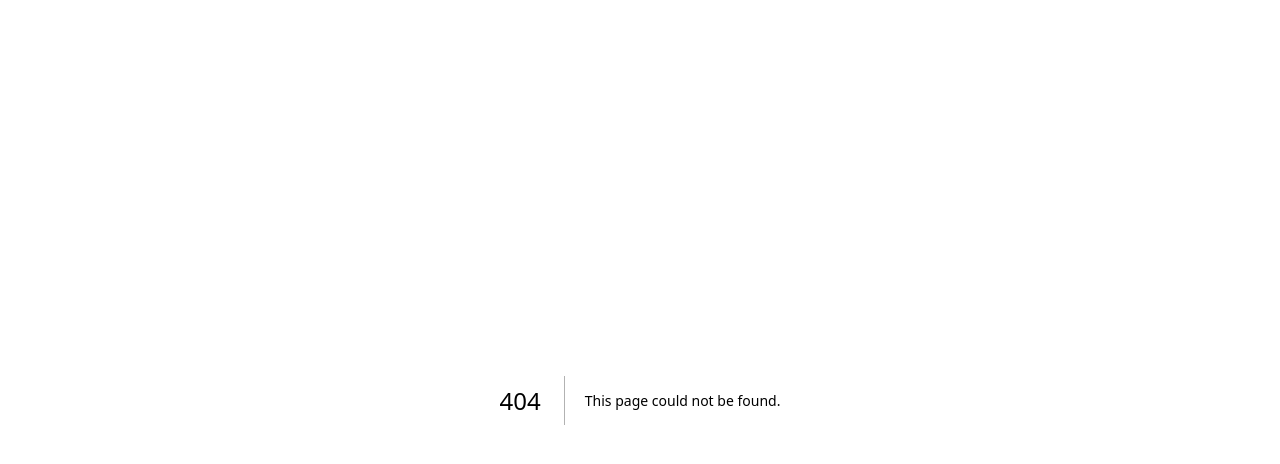
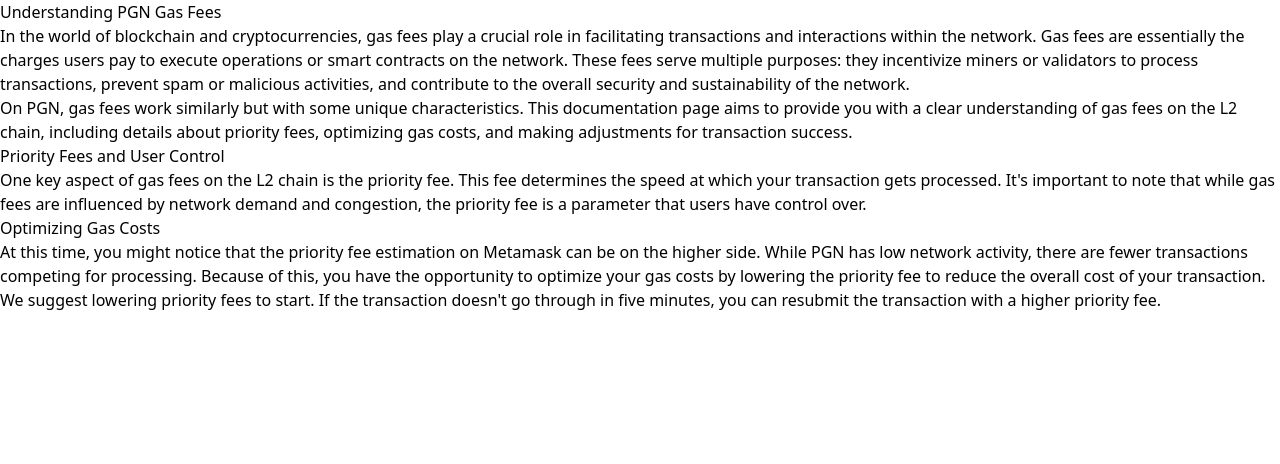
Before and after one commit to supermodularxyz/pgn-docs, a Next.js app: page /using-pgn/gas-fees in a window 1280 px wide. Before the commit this address had no page. Shown: the top 464 px of the page. Built offline with nearby package versions, Linux system fonts and the light colour scheme.

Commit message:
Added new Gas Fees page and FAQ

```diff
--- a/pages/faq.mdx
+++ b/pages/faq.mdx
@@ -30,6 +30,14 @@
 | 5    | Click the "Finalize" button to relay the transaction to PGN. | Ready to relay         |            |
 
 **If you don't perform all of these tasks, your transaction will not be bridged properly.**
+
+### Gas fees are currently high. What can I do to reduce this fee?
+
+At this time, you might notice that the priority fee estimation on Metamask can be on the higher side. While PGN has low network activity, there are fewer transactions competing for processing. Because of this, you have the opportunity to optimize your gas costs by lowering the priority fee to reduce the overall cost of your transaction.
+
+We suggest lowering priority fees to start. If the transaction doesn't go through in five minutes, you can resubmit the transaction with a higher priority fee.
+
+Learn more about [PGN gas fees](https://docs.publicgoods.network/using-pgn/gas-fees).
 
 ### Wen Discord?
 We do not plan to launch a Discord server for PGN at this time.
--- /dev/null
+++ b/pages/using-pgn/gas-fees.mdx
@@ -0,0 +1,15 @@
+# Understanding PGN Gas Fees
+
+In the world of blockchain and cryptocurrencies, gas fees play a crucial role in facilitating transactions and interactions within the network. Gas fees are essentially the charges users pay to execute operations or smart contracts on the network. These fees serve multiple purposes: they incentivize miners or validators to process transactions, prevent spam or malicious activities, and contribute to the overall security and sustainability of the network.
+
+On PGN, gas fees work similarly but with some unique characteristics. This documentation page aims to provide you with a clear understanding of gas fees on the L2 chain, including details about priority fees, optimizing gas costs, and making adjustments for transaction success.
+
+## Priority Fees and User Control
+
+One key aspect of gas fees on the L2 chain is the priority fee. This fee determines the speed at which your transaction gets processed. It's important to note that while gas fees are influenced by network demand and congestion, the priority fee is a parameter that users have control over.
+
+## Optimizing Gas Costs
+
+At this time, you might notice that the priority fee estimation on Metamask can be on the higher side. While PGN has low network activity, there are fewer transactions competing for processing. Because of this, you have the opportunity to optimize your gas costs by lowering the priority fee to reduce the overall cost of your transaction.
+
+We suggest lowering priority fees to start. If the transaction doesn't go through in five minutes, you can resubmit the transaction with a higher priority fee.
```
